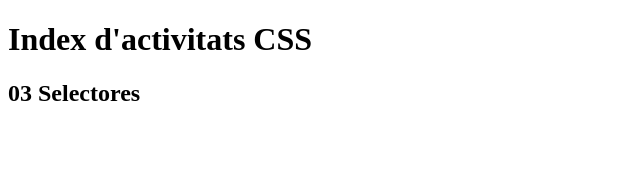
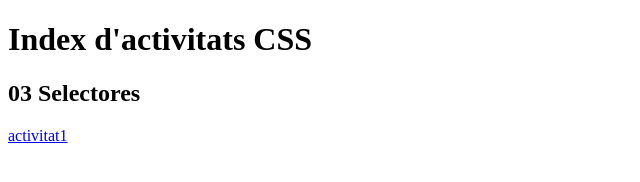
Before and after one commit to Doprea990/web3, a plain HTML site: page activitats/css/activitats.html in a window 1280 px wide. Shown: the full height of the page, 0-640 px from the left. Drawn offline with Linux system fonts and the light colour scheme.

Commit message:
Update activitats.html

```diff
--- a/activitats/css/activitats.html
+++ b/activitats/css/activitats.html
@@ -11,6 +11,6 @@
 
     <h2> 03 Selectores</h2>
 
-    <a href="03_Selectores/act1.html"></a>
+    <a href="css/03_Selectores/act1.html">activitat1</a>
 </body>
 </html>
```
